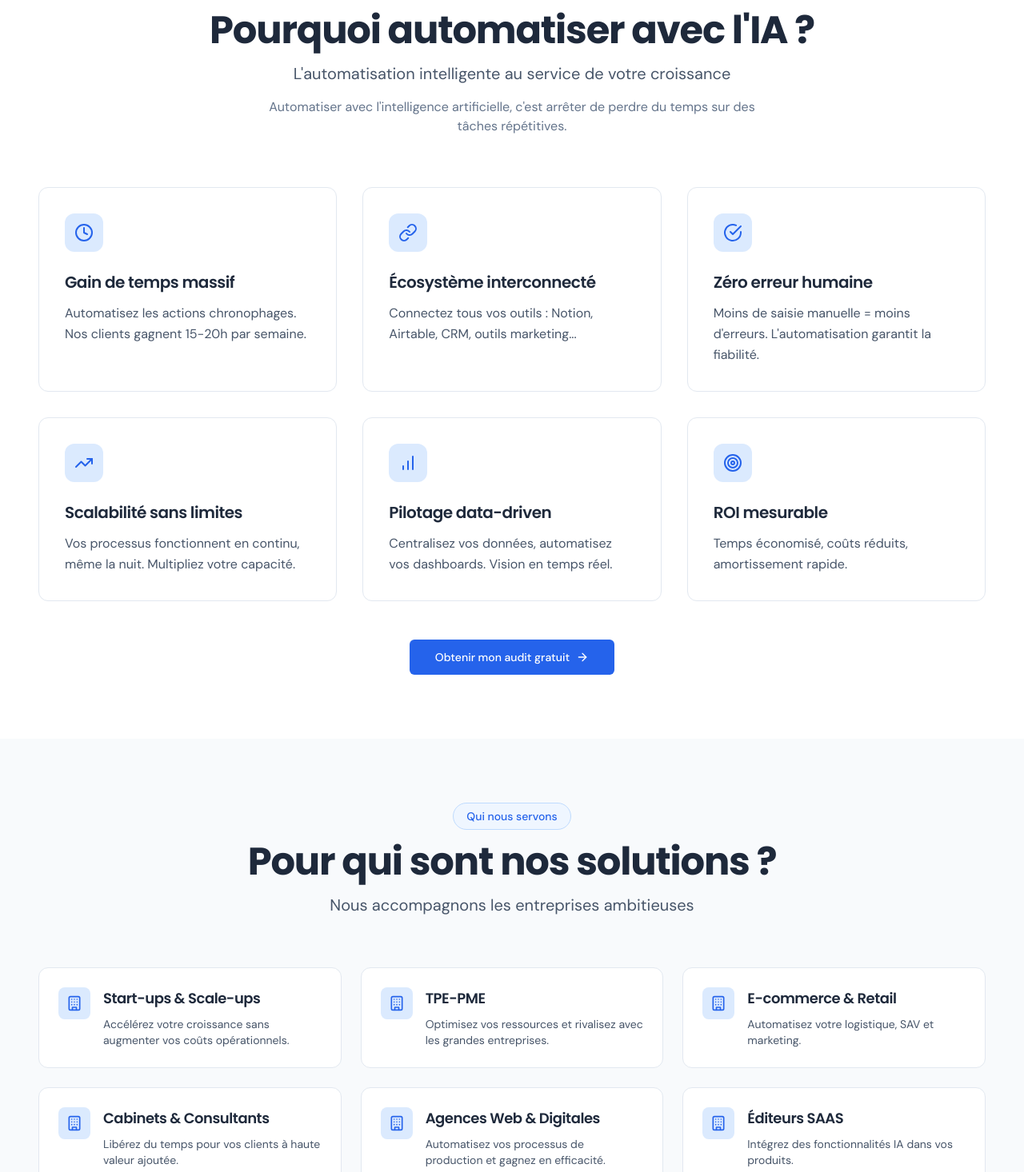
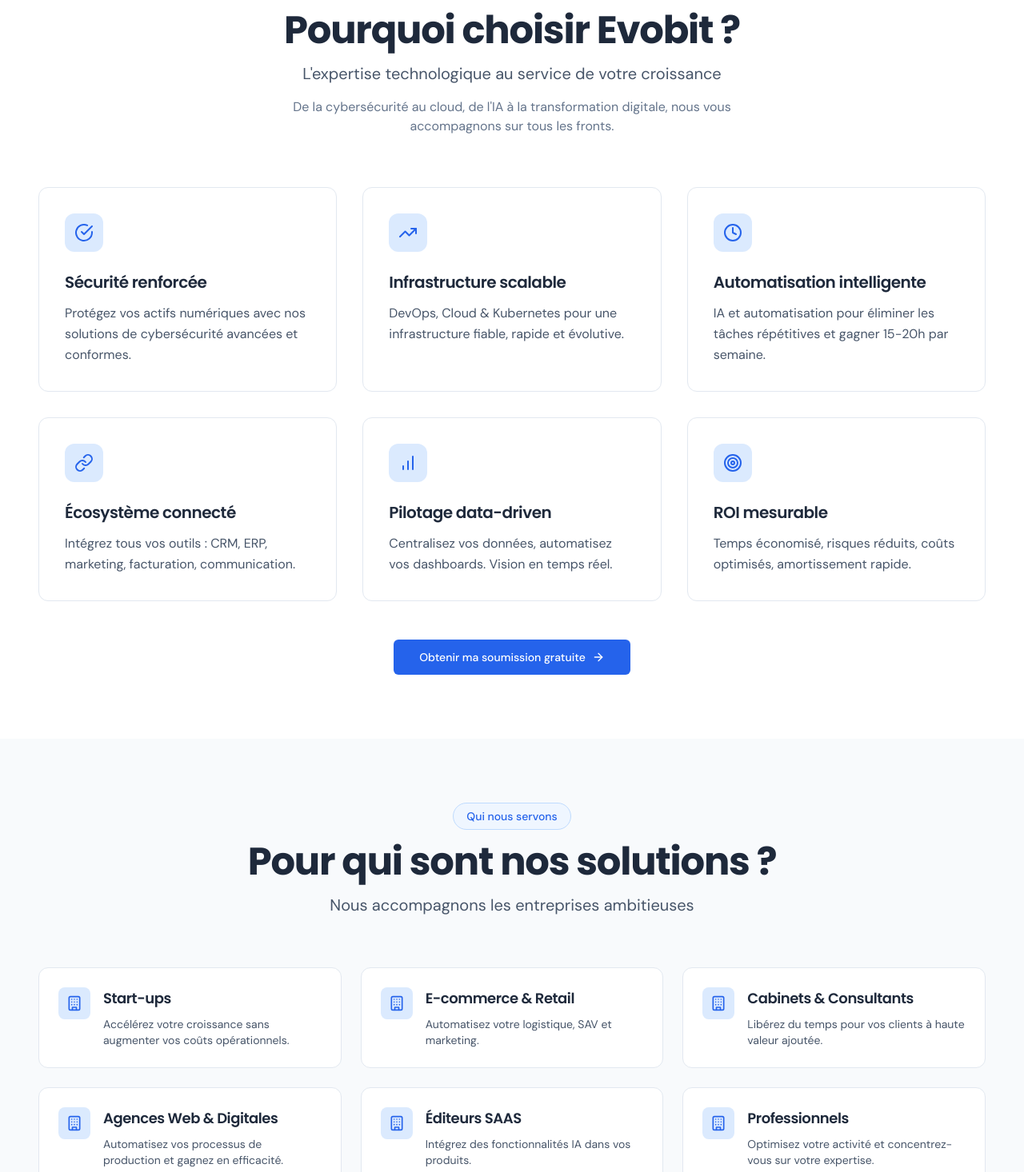
Before and after one commit to anonyto/evoflow, a React (Vite) app: page / in a window 1280 px wide. Shown: the part 3164-4630 px from the top of the page at 80% size. Built offline with nearby package versions, Linux system fonts and the light colour scheme; a web font is replaced by a local one.

Commit message:
last updates

```diff
--- a/src/i18n/translations.ts
+++ b/src/i18n/translations.ts
@@ -125,29 +125,29 @@
       cta: "Commencer maintenant",
     },
     whyAutomate: {
-      title: "Pourquoi automatiser avec l'IA ?",
-      subtitle: "L'automatisation intelligente au service de votre croissance",
-      description: "Automatiser avec l'intelligence artificielle, c'est arrêter de perdre du temps sur des tâches répétitives.",
+      title: "Pourquoi choisir Evobit ?",
+      subtitle: "L'expertise technologique au service de votre croissance",
+      description: "De la cybersécurité au cloud, de l'IA à la transformation digitale, nous vous accompagnons sur tous les fronts.",
       benefits: [
         {
-          title: "Gain de temps massif",
-          description: "Automatisez les actions chronophages. Nos clients gagnent 15-20h par semaine.",
+          title: "Sécurité renforcée",
+          description: "Protégez vos actifs numériques avec nos solutions de cybersécurité avancées et conformes.",
+          icon: "CheckCircle",
+        },
+        {
+          title: "Infrastructure scalable",
+          description: "DevOps, Cloud & Kubernetes pour une infrastructure fiable, rapide et évolutive.",
+          icon: "TrendingUp",
+        },
+        {
+          title: "Automatisation intelligente",
+          description: "IA et automatisation pour éliminer les tâches répétitives et gagner 15-20h par semaine.",
           icon: "Clock",
         },
         {
-          title: "Écosystème interconnecté",
-          description: "Connectez tous vos outils : Notion, Airtable, CRM, outils marketing...",
+          title: "Écosystème connecté",
+          description: "Intégrez tous vos outils : CRM, ERP, marketing, facturation, communication.",
           icon: "Link",
-        },
-        {
-          title: "Zéro erreur humaine",
-          description: "Moins de saisie manuelle = moins d'erreurs. L'automatisation garantit la fiabilité.",
-          icon: "CheckCircle",
-        },
-        {
-          title: "Scalabilité sans limites",
-          description: "Vos processus fonctionnent en continu, même la nuit. Multipliez votre capacité.",
-          icon: "TrendingUp",
         },
         {
           title: "Pilotage data-driven",
@@ -156,23 +156,19 @@
         },
         {
           title: "ROI mesurable",
-          description: "Temps économisé, coûts réduits, amortissement rapide.",
+          description: "Temps économisé, risques réduits, coûts optimisés, amortissement rapide.",
           icon: "Target",
         },
       ],
-      cta: "Obtenir mon audit gratuit",
+      cta: "Obtenir ma soumission gratuite",
     },
     whoWeServe: {
       title: "Pour qui sont nos solutions ?",
       subtitle: "Nous accompagnons les entreprises ambitieuses",
       audiences: [
         {
-          title: "Start-ups & Scale-ups",
+          title: "Start-ups",
           description: "Accélérez votre croissance sans augmenter vos coûts opérationnels.",
-        },
-        {
-          title: "TPE-PME",
-          description: "Optimisez vos ressources et rivalisez avec les grandes entreprises.",
         },
         {
           title: "E-commerce & Retail",
@@ -189,6 +185,10 @@
         {
           title: "Éditeurs SAAS",
           description: "Intégrez des fonctionnalités IA dans vos produits.",
+        },
+        {
+          title: "Professionnels",
+          description: "Optimisez votre activité et concentrez-vous sur votre expertise.",
         },
       ],
     },
@@ -272,12 +272,8 @@
       contactUs: "Contactez-nous",
       items: [
         {
-          q: "Quels types de projets de développement prenez-vous en charge ?",
-          a: "Nous réalisons des sites web modernes, des applications web performantes, des e-commerces sur-mesure ainsi que des applications mobiles iOS et Android, natives ou cross-platform."
-        },
-        {
-          q: "Comment votre automatisation de contenu SEO fonctionne-t-elle ?",
-          a: "Nous générons des articles 100% personnalisés et optimisés pour le référencement. Vous pouvez automatiser la publication et la stratégie de contenu avec l'aide de l'intelligence artificielle."
+          q: "Quels types de services proposez-vous ?",
+          a: "Nous offrons des services en cybersécurité (tests de pénétration, surveillance SOC 24/7, conformité), en DevOps & Cloud (CI/CD, migration cloud, Kubernetes, infrastructure as code), ainsi qu'en IA, automatisation et transformation digitale."
         },
         {
           q: "Pouvez-vous automatiser mes réseaux sociaux ?",
@@ -306,8 +302,8 @@
       ],
     },
     contact: {
-      title: "Prêt à commencer votre business ?",
-      subtitle: "Réservez directement un créneau avec notre équipe",
+      title: "Prêt à transformer votre business ?",
+      subtitle: "Réservez directement un créneau avec nos expert(e)s",
       generalTab: "Contact général",
       generalTabShort: "Contact",
       enterpriseTab: "Projet entreprise",
@@ -759,29 +755,29 @@
       cta: "Get Started",
     },
     whyAutomate: {
-      title: "Why automate with AI?",
-      subtitle: "Intelligent automation at the service of your growth",
-      description: "Automating with artificial intelligence means stopping wasting time on repetitive tasks.",
+      title: "Why choose Evobit?",
+      subtitle: "Technology expertise at the service of your growth",
+      description: "From cybersecurity to cloud, from AI to digital transformation, we support you on all fronts.",
       benefits: [
         {
-          title: "Massive time savings",
-          description: "Automate time-consuming tasks. Our clients save 15-20 hours per week.",
+          title: "Enhanced security",
+          description: "Protect your digital assets with our advanced and compliant cybersecurity solutions.",
+          icon: "CheckCircle",
+        },
+        {
+          title: "Scalable infrastructure",
+          description: "DevOps, Cloud & Kubernetes for a reliable, fast, and scalable infrastructure.",
+          icon: "TrendingUp",
+        },
+        {
+          title: "Intelligent automation",
+          description: "AI and automation to eliminate repetitive tasks and save 15-20 hours per week.",
           icon: "Clock",
         },
         {
           title: "Connected ecosystem",
-          description: "Connect all your tools: Notion, Airtable, CRM, marketing tools...",
+          description: "Integrate all your tools: CRM, ERP, marketing, invoicing, communication.",
           icon: "Link",
-        },
-        {
-          title: "Zero human error",
-          description: "Less manual input = fewer errors. Automation guarantees reliability.",
-          icon: "CheckCircle",
-        },
-        {
-          title: "Unlimited scalability",
-          description: "Your processes run continuously, even at night. Multiply your capacity.",
-          icon: "TrendingUp",
         },
         {
           title: "Data-driven management",
@@ -790,7 +786,7 @@
         },
         {
           title: "Measurable ROI",
-          description: "Time saved, reduced costs, quick payback.",
+          description: "Time saved, reduced risks, optimized costs, quick payback.",
           icon: "Target",
         },
       ],
@@ -801,12 +797,8 @@
       subtitle: "We support ambitious companies",
       audiences: [
         {
-          title: "Start-ups & Scale-ups",
+          title: "Start-ups",
           description: "Accelerate your growth without increasing operational costs.",
-        },
-        {
-          title: "SMBs",
-          description: "Optimize your resources and compete with large companies.",
         },
         {
           title: "E-commerce & Retail",
@@ -823,6 +815,10 @@
         {
           title: "SAAS Editors",
           description: "Integrate AI features into your products.",
+        },
+        {
+          title: "Professionals",
+          description: "Optimize your business and focus on your expertise.",
         },
       ],
     },
@@ -906,12 +902,8 @@
       contactUs: "Contact Us",
       items: [
         {
-          q: "What types of development projects do you handle?",
-          a: "We build modern websites, high-performance web applications, custom e-commerce platforms, and mobile apps for iOS and Android, either native or cross-platform."
-        },
-        {
-          q: "How does your SEO content automation work?",
-          a: "We create 100% personalized, SEO-optimized articles. You can automate content creation and publishing strategies using artificial intelligence."
+          q: "What types of services do you offer?",
+          a: "We provide cybersecurity services (penetration testing, 24/7 SOC monitoring, compliance), DevOps & Cloud engineering (CI/CD, cloud migration, Kubernetes, infrastructure as code), as well as AI, automation, and digital transformation solutions."
         },
         {
           q: "Can you automate my social media posting?",
@@ -940,8 +932,8 @@
       ],
     },
     contact: {
-      title: "Ready to start your business?",
-      subtitle: "Book a call directly with our team",
+      title: "Ready to transform your business?",
+      subtitle: "Book a slot directly with our expert(e)s",
       generalTab: "General Contact",
       generalTabShort: "Contact",
       enterpriseTab: "Enterprise Project",
```
